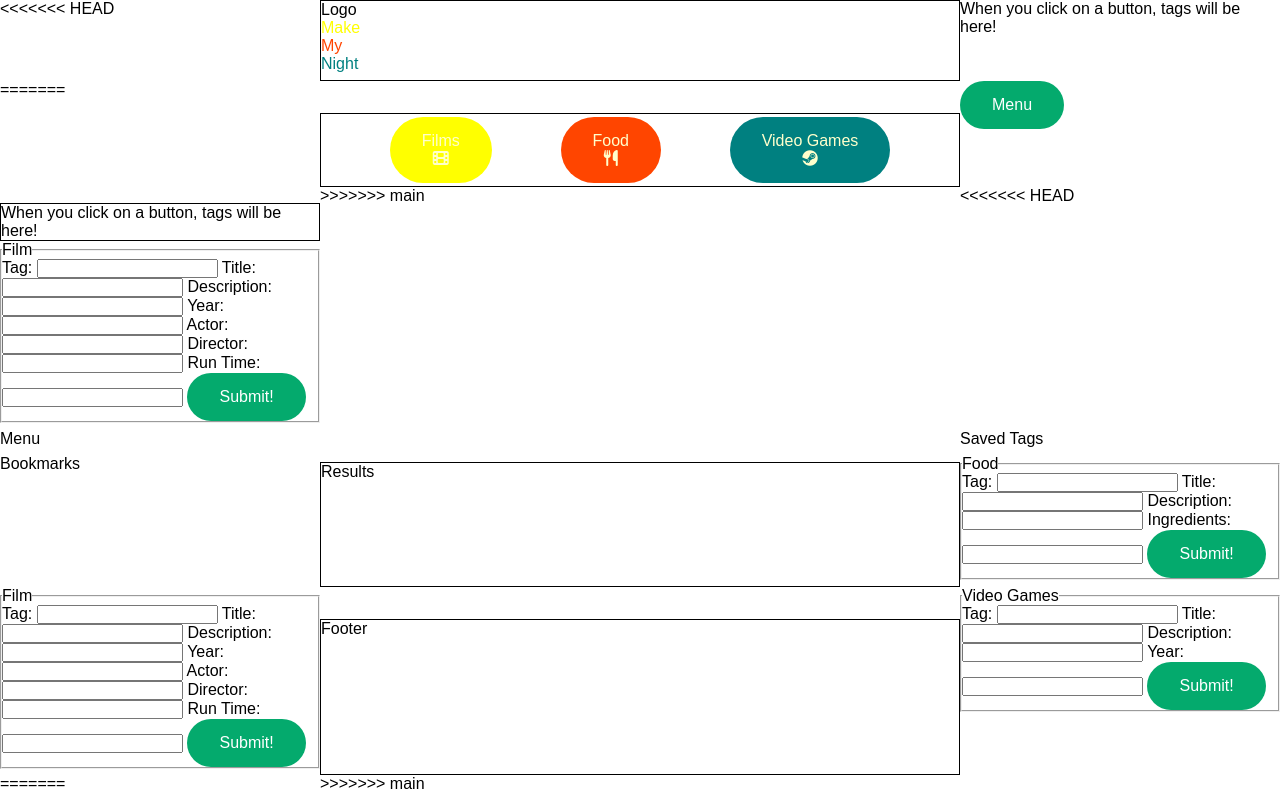
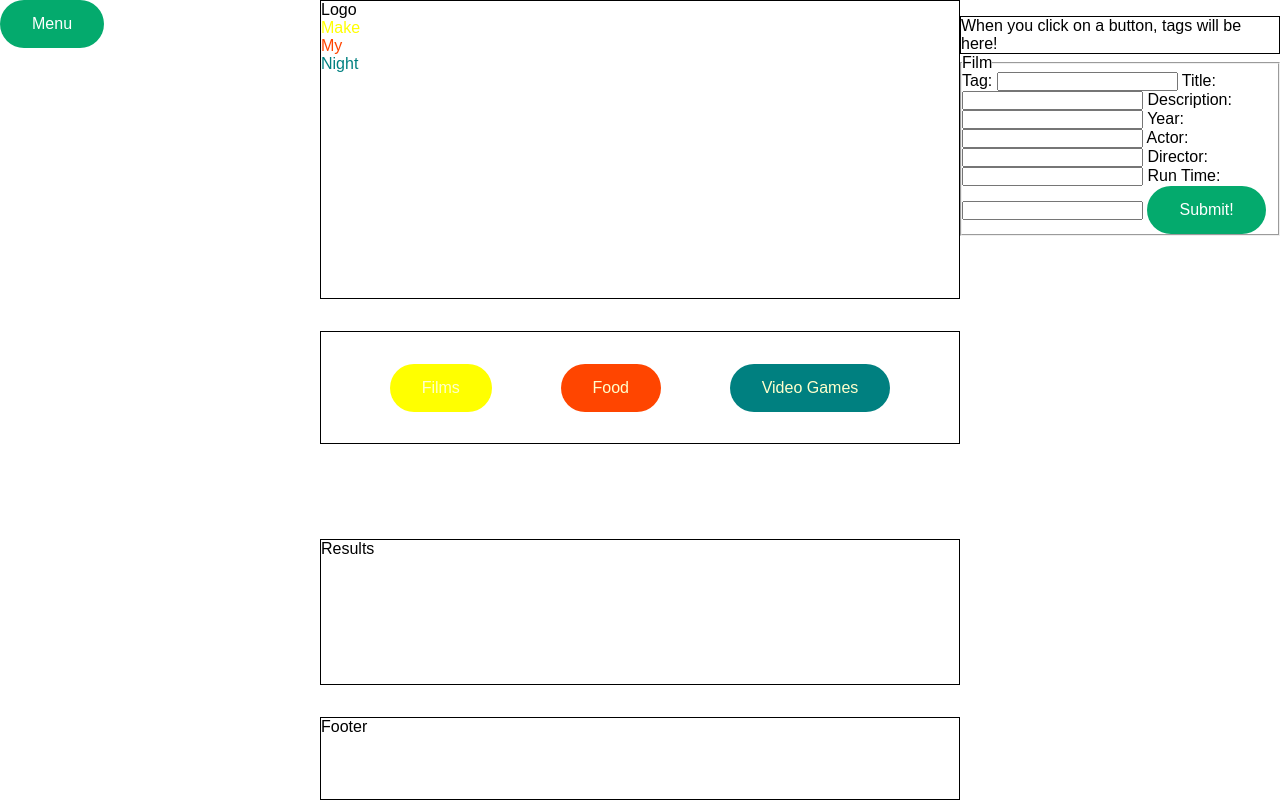
Before and after one commit to az-m/week5-project, a website built with Vite: page client/index.html in a window 1280 px wide. Built offline with nearby package versions, Linux system fonts and the light colour scheme.

Commit message:
chore: merge fixes

```diff
--- a/client/index.html
+++ b/client/index.html
@@ -21,25 +21,11 @@
     </section>
 
     <section id="buttonBox">
-      <button id="filmButton">
-        <p>Films</p>
-        <i class="fa fa-film"></i>
-      </button>
-      <button id="foodButton">
-        <p>Food</p>
-        <i class="fa">&#xf0f5;</i>
-      </button>
-      <button id="videoGameButton">
-        <p>Video Games</p>
-        <i class="fab fa-steam"></i>
-      </button>
+      <button id="filmButton">Films</button>
+      <button id="foodButton">Food</button>
+      <button id="videoGameButton">Video Games</button>
     </section>
 
-<<<<<<< HEAD
-    <section id="tags">
-      <p>When you click on a button, tags will be here!</p>
-    </section>
-=======
     <div>
       <button id="sideMenuBtn">Menu</button>
     </div>
@@ -142,7 +128,6 @@
         </fieldset>
       </form>
     </div>
->>>>>>> main
 
     <section id="results">
       <p>Results</p>
@@ -152,101 +137,6 @@
       <p>Footer</p>
     </section>
 
-<<<<<<< HEAD
-    <!-- <div id="menu" class="menu"> -->
-    <p>Menu</p>
-    <section id="savedTags">
-      <p>Saved Tags</p>
-    </section>
-    <section id="bookmarks">
-      <p>Bookmarks</p>
-    </section>
-    <!-- </div> -->
-
-    <form id="foodForm">
-      <fieldset>
-        <legend>Food</legend>
-
-        <label for="tag">Tag: </label>
-        <input type="text" name="tag" required />
-        <!-- <select name="tag" required> -->
-        <!-- <option value="" selected hidden>Select a tag</option>
-          <option value="italian">italian</option>
-          <option value="indian">indian</option> -->
-        <!-- </select> -->
-
-        <label for="title">Title: </label>
-        <input type="text" name="title" required />
-
-        <label for="description">Description: </label>
-        <input type="text" name="description" required />
-
-        <label for="ingredients">Ingredients: </label>
-        <input type="text" name="ingredients" required />
-
-        <button id="submitButton" type="submit">Submit!</button>
-      </fieldset>
-    </form>
-
-    <form id="filmForm">
-      <fieldset>
-        <legend>Film</legend>
-
-        <label for="tag">Tag: </label>
-        <input type="text" name="tag" required />
-        <!-- <select name="tag" required> -->
-        <!-- <option value="" selected hidden>Select a tag</option>
-           <option value="action">action/option>
-           <option value="adventure">adventure</option> -->
-        <!-- </select> -->
-
-        <label for="title">Title: </label>
-        <input type="text" name="title" required />
-
-        <label for="description">Description: </label>
-        <input type="text" name="description" required />
-
-        <label for="year">Year: </label>
-        <input type="text" name="year" required />
-
-        <label for="actors">Actor: </label>
-        <input type="text" name="actors" required />
-
-        <label for="director">Director: </label>
-        <input type="text" name="director" required />
-
-        <label for="time">Run Time: </label>
-        <input type="number" name="time" required />
-
-        <button id="submitButton" type="submit">Submit!</button>
-      </fieldset>
-    </form>
-
-    <form id="videoGamesForm">
-      <fieldset>
-        <legend>Video Games</legend>
-
-        <label for="tag">Tag: </label>
-        <input type="text" name="tag" required />
-        <!-- <select name="tag" required> -->
-        <!-- <option value="" selected hidden>Select a tag</option>
-          <option value="action">action/option>
-          <option value="adventure">adventure</option> -->
-        <!-- </select> -->
-
-        <label for="title">Title: </label>
-        <input type="text" name="title" required />
-
-        <label for="description">Description: </label>
-        <input type="text" name="description" required />
-
-        <label for="year">Year: </label>
-        <input type="text" name="year" required />
-
-        <button id="submitButton" type="submit">Submit!</button>
-      </fieldset>
-    </form>
-=======
     <div id="sideMenu" class="menu">
       <button id="closeMenuBtn">Close</button>
       <p>Menu</p>
@@ -257,6 +147,5 @@
         <p>Bookmarks</p>
       </section>
     </div>
->>>>>>> main
   </body>
 </html>
```
